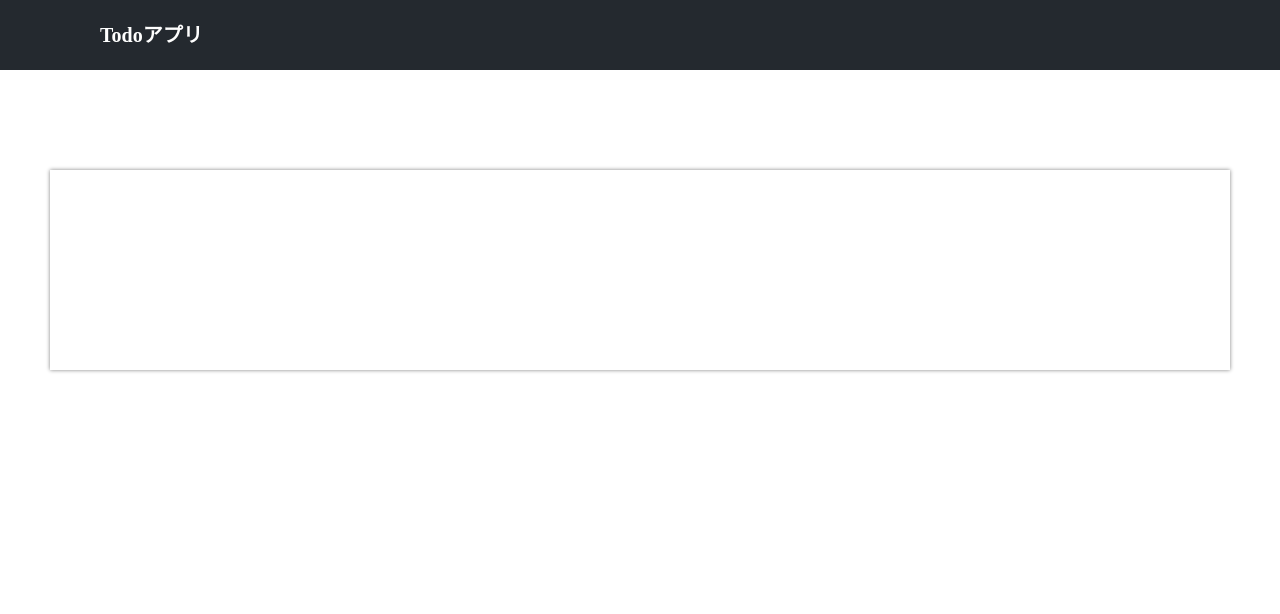
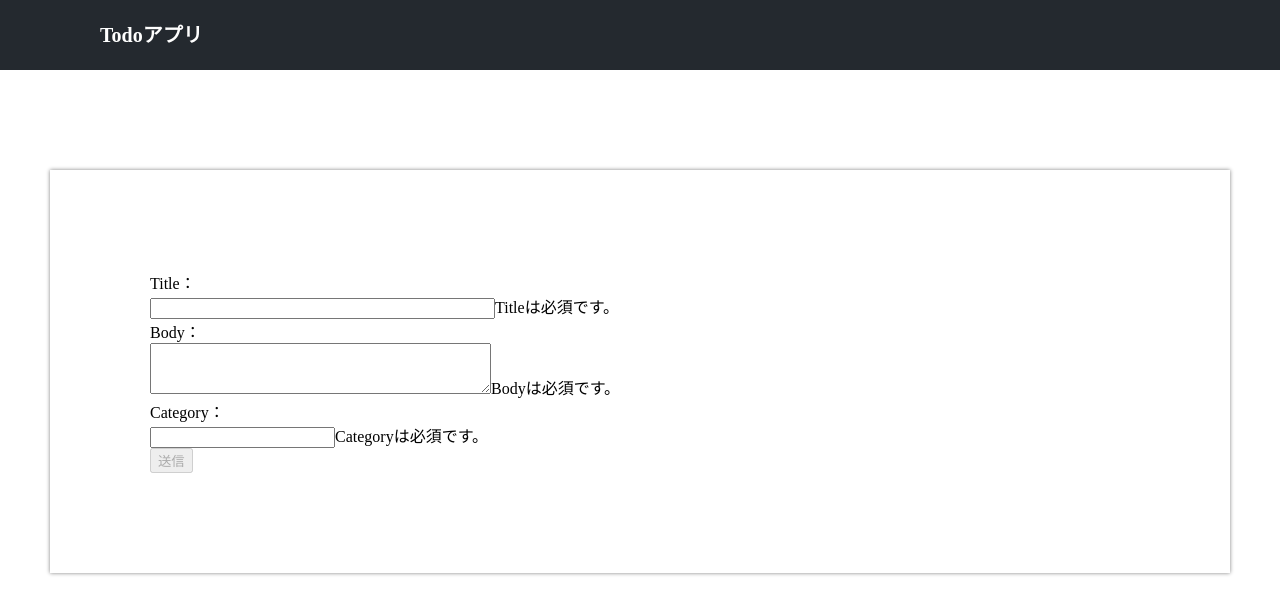
Before and after one commit to nakakura25/todo-app-angular, an Angular app: page /todo/store in a window 1280 px wide. Before the commit this address led to /. Shown: the top 614 px of the page. Built offline with nearby package versions, Linux system fonts and the light colour scheme.

Commit message:
make todo pages at least

```diff
--- a/src/app/app-routing.module.ts
+++ b/src/app/app-routing.module.ts
@@ -1,9 +1,13 @@
 import { NgModule } from '@angular/core';
 import { RouterModule, Routes } from '@angular/router';
 import { TodoListComponent } from './component/todo-list/todo-list.component';
+import { TodoUpdComponent } from './component/todo-upd/todo-upd.component';
+import { TodoRegisterComponent } from './component/todo-register/todo-register.component';
 
 const routes: Routes = [
   { path: '', component: TodoListComponent },
+  { path: 'todo/upd', component: TodoUpdComponent },
+  { path: 'todo/store', component: TodoRegisterComponent },
 ];
 
 @NgModule({
--- a/src/app/app.module.ts
+++ b/src/app/app.module.ts
@@ -1,6 +1,7 @@
 import { NgModule } from '@angular/core';
 import { BrowserModule } from '@angular/platform-browser';
 import { HttpClientModule } from '@angular/common/http';
+import { ReactiveFormsModule } from '@angular/forms';
 
 import { AppRoutingModule } from './app-routing.module';
 import { AppComponent } from './app.component';
@@ -18,7 +19,8 @@ import { TodoRegisterComponent } from './component/todo-register/todo-register.c
   imports: [
     BrowserModule,
     AppRoutingModule,
-    HttpClientModule
+    HttpClientModule,
+    ReactiveFormsModule,
   ],
   providers: [],
   bootstrap: [AppComponent]
--- a/src/app/component/todo-list/todo-list.component.html
+++ b/src/app/component/todo-list/todo-list.component.html
@@ -1,22 +1,26 @@
 <h1>{{title}}</h1>
 <div class="todo_header">
   <div class="todo_header_item">
-    <a href="#"
+    <a routerLink="/todo/store" routerLinkActive="current"
        style="text-decoration: none;">
       <label>Todo登録</label>
     </a>
   </div>
 </div>
 <div *ngFor="let todo of todos" class="card">
-  <div class="card_content" [ngStyle]="{'background-color': colorMap.get(todo.color) }">
+  <div (click)=onSelect(todo)
+       class="card_content" [ngStyle]="{'background-color': colorMap.get(todo.color) }">
     <div><label>Title:</label>{{todo.title}}</div>
     <div class="body"><label>Body:</label>{{todo.body}}</div>
     <div><label>Status:</label>{{todo.stateName}}</div>
     <div><label>Category:</label>{{todo.categoryName}}</div>
   </div>
-  <div class="card_footer">
+  <div class="card_footer" (click)="onDelete(todo)">
     <div class="card_footer_item">
       <label class="delete">削除</label>
     </div>
   </div>
 </div>
+<div id="todo-upd" *ngIf="selectedTodo">
+  <app-todo-upd [todo]="selectedTodo"></app-todo-upd>
+</div>
--- a/src/app/component/todo-list/todo-list.component.ts
+++ b/src/app/component/todo-list/todo-list.component.ts
@@ -9,11 +9,12 @@ import { Todo } from '../../models/Todo'
   styleUrls: ['./todo-list.component.css']
 })
 export class TodoListComponent implements OnInit {
+  todos: Todo[] = [];
+  colorMap: Map<number, string> = new Map<number, string>();
+  selectedTodo?: Todo;
 
   constructor(private todoService: TodoService,) { }
 
-  todos: Todo[] = [];
-  colorMap: Map<number, string> = new Map<number, string>();
   ngOnInit(): void {
     this.todoService.getTodoList((todos: Todo[],
      color: Map<number, string>) => {
@@ -22,5 +23,13 @@ export class TodoListComponent implements OnInit {
     });
   }
 
+  onSelect(todo: Todo) {
+    console.log(todo)
+    this.selectedTodo = todo;
+  }
+
+  onDelete(todo: Todo) {
+    console.log(todo)
+  }
   title = 'Todo一覧';
 }
--- a/src/app/component/todo-register/todo-register.component.html
+++ b/src/app/component/todo-register/todo-register.component.html
@@ -1 +1,20 @@
-<p>todo-register works!</p>
+<form [formGroup]="todoForm" (ngSubmit)="register()">
+  <div>
+    <label for="title">Title：</label><br/>
+    <input id="title" name="title" type="text" [formControl]="title" size="40" />
+    <span *ngIf="title.errors?.['required']">Titleは必須です。</span>
+  </div>
+  <div>
+    <label for="body">Body：</label><br/>
+    <textarea id="body" name="body" rows="3" cols="40" [formControl]="body"></textarea>
+    <span *ngIf="body.errors?.['required']">Bodyは必須です。</span>
+  </div>
+  <div>
+    <label for="category">Category：</label><br/>
+    <input id="category" name="category" type="text" [formControl]="category" />
+    <span *ngIf="category.errors?.['required']">Categoryは必須です。</span>
+  </div>
+  <div>
+    <input type="submit" value="送信" [disabled]="todoForm.invalid" />
+  </div>
+</form>
--- a/src/app/component/todo-register/todo-register.component.ts
+++ b/src/app/component/todo-register/todo-register.component.ts
@@ -1,4 +1,5 @@
 import { Component, OnInit } from '@angular/core';
+import { FormGroup, FormControl, FormBuilder, Validators } from '@angular/forms'
 
 @Component({
   selector: 'app-todo-register',
@@ -7,9 +8,28 @@ import { Component, OnInit } from '@angular/core';
 })
 export class TodoRegisterComponent implements OnInit {
 
-  constructor() { }
+  constructor(private builder: FormBuilder,) { }
 
   ngOnInit(): void {
   }
 
+  title = new FormControl('', [
+    Validators.required
+  ]);
+  body = new FormControl('', [
+    Validators.required
+  ]);
+  category = new FormControl('', [
+    Validators.required
+  ]);
+
+  todoForm = this.builder.group({
+    title:    this.title,
+    body:     this.body,
+    category: this.category,
+  });
+
+  register() {
+    console.log('ok');
+  }
 }
--- a/src/app/component/todo-upd/todo-upd.component.html
+++ b/src/app/component/todo-upd/todo-upd.component.html
@@ -1 +1,27 @@
-<p>todo-upd works!</p>
+<div *ngIf="todo" >
+  <form [formGroup]="todoForm" (ngSubmit)="update()">
+    <div>
+      <label for="title">Title：</label><br/>
+      <input id="title" name="title" type="text" [formControl]="title" size="40" />
+      <span *ngIf="title.errors?.['required']">Titleは必須です。</span>
+    </div>
+    <div>
+      <label for="body">Body：</label><br/>
+      <textarea id="body" name="body" rows="3" cols="40" [formControl]="body"></textarea>
+      <span *ngIf="body.errors?.['required']">Bodyは必須です。</span>
+    </div>
+    <div>
+      <label for="category">Category：</label><br/>
+      <input id="category" name="category" type="text" [formControl]="category" />
+      <span *ngIf="category.errors?.['required']">Categoryは必須です。</span>
+    </div>
+    <div>
+      <label for="state">Status：</label><br/>
+      <input id="state" name="state" type="text" [formControl]="state" />
+      <span *ngIf="state.errors?.['required']">Statusは必須です。</span>
+    </div>
+    <div>
+      <input type="submit" value="送信" [disabled]="todoForm.invalid" />
+    </div>
+  </form>
+</div>
--- a/src/app/component/todo-upd/todo-upd.component.ts
+++ b/src/app/component/todo-upd/todo-upd.component.ts
@@ -1,4 +1,8 @@
-import { Component, OnInit } from '@angular/core';
+import { Component, OnInit, Input } from '@angular/core';
+import { FormGroup, FormControl, FormBuilder, Validators } from '@angular/forms'
+
+import { TodoService } from  '../../service/todo.service'
+import { Todo } from '../../models/Todo'
 
 @Component({
   selector: 'app-todo-upd',
@@ -6,10 +10,41 @@ import { Component, OnInit } from '@angular/core';
   styleUrls: ['./todo-upd.component.css']
 })
 export class TodoUpdComponent implements OnInit {
+  @Input('todo') todo?: Todo;
 
-  constructor() { }
+  constructor(private builder: FormBuilder,) { }
 
   ngOnInit(): void {
+    this.todoForm.setValue({
+      title:    this.todo?.title,
+      body:     this.todo?.body,
+      category: this.todo?.categoryId,
+      state:    this.todo?.state,
+    })
   }
 
+  title = new FormControl(this.todo?.title, [
+    Validators.required
+  ]);
+  body = new FormControl(this.todo?.body, [
+    Validators.required
+  ]);
+  category = new FormControl(this.todo?.categoryId, [
+    Validators.required
+  ]);
+  state = new FormControl(this.todo?.state, [
+    Validators.required
+  ]);
+
+  todoForm = this.builder.group({
+    title:    this.title,
+    body:     this.body,
+    category: this.category,
+    state:    this.state,
+  });
+
+  update() {
+    console.log('todo upd')
+    this.todo = undefined;
+  }
 }
```
Also changed, not shown: src/app/models/todo.ts (+8 -0 lines).
